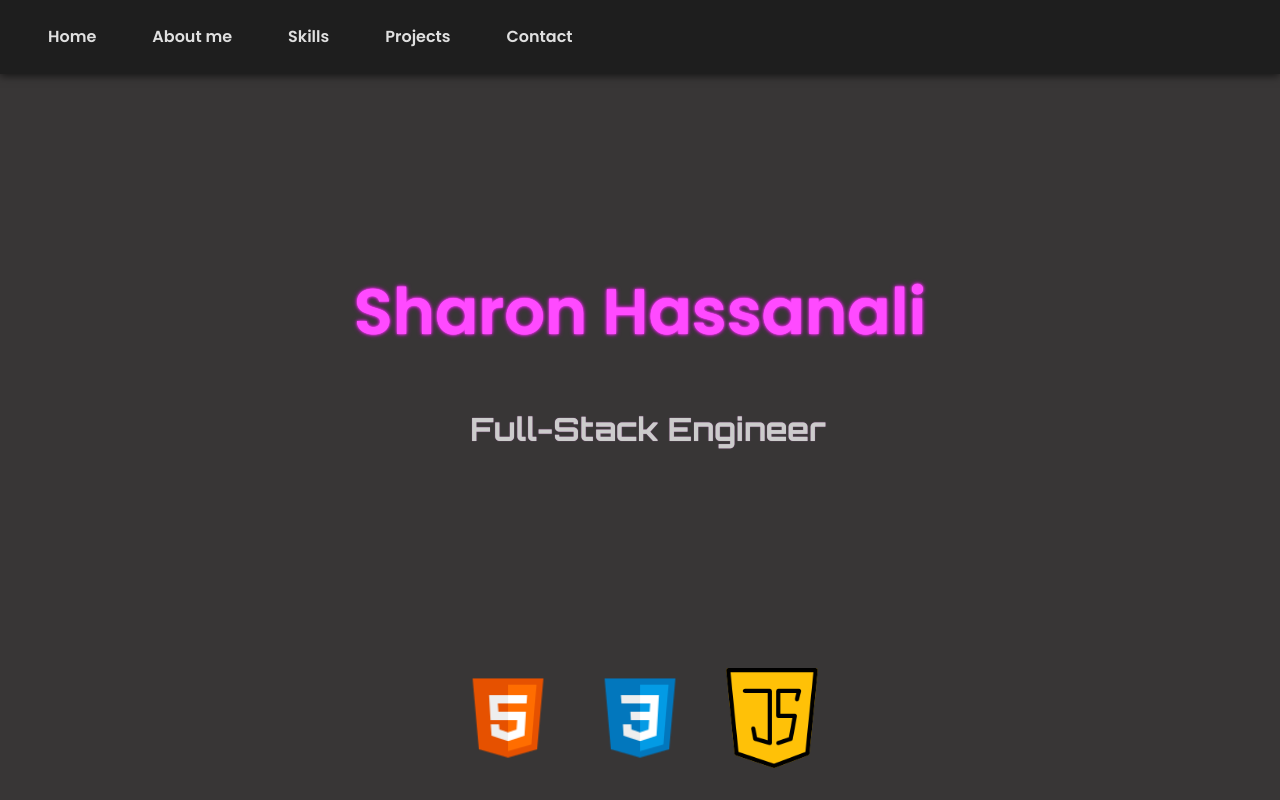
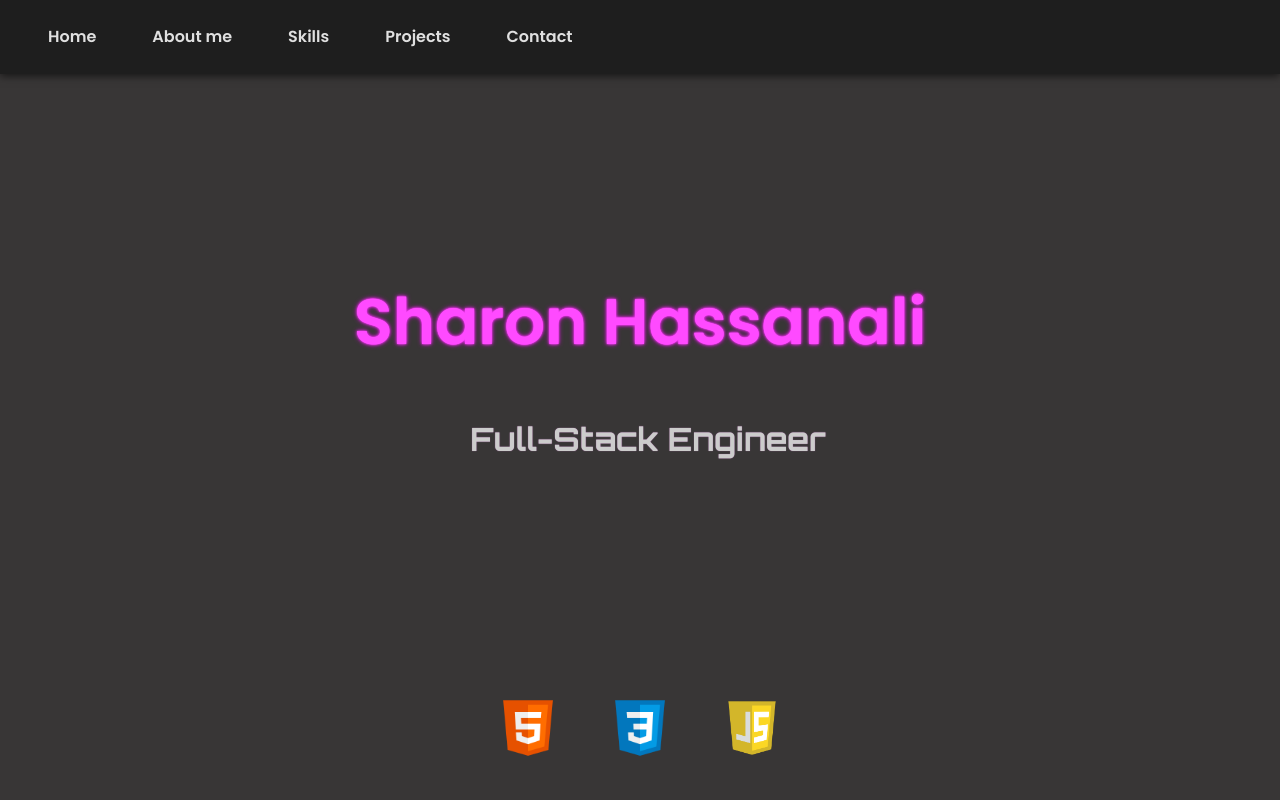
Before and after one commit to SSHSilva/portfolio, a plain HTML site: page index.html in a window 1280 px wide. Drawn offline with Linux system fonts and the light colour scheme.

Commit message:
Fixing the javascript logo

```diff
--- a/index.html
+++ b/index.html
@@ -37,7 +37,7 @@
     <div class="logo-container">
         <img src="./Images/HTML5.png" alt="HTML-logo" class="logo">
         <img src="./Images/CSS-logo.png" alt="CSS-logo" class="logo">
-        <img src="/Images/js-logo.png" alt="Javascript-logo" class="logo">
+        <img src="./Images/javascript-logo.webp" alt="Javascript-logo" class="logo">
     </div>
 
 
--- a/styles.css
+++ b/styles.css
@@ -107,14 +107,18 @@ main{
   align-items: center;
   justify-content: center;
   gap: 2rem;
-  margin-top: auto; /* Pushes it to the bottom */
   padding-bottom: 2rem;
+
 }
 
+
+
 .logo {
-  width: 100px;
-  height: auto;
-  object-fit: contain
+  height: 80px;   /* adjust as needed */
+  width: auto;    /* keeps image proportions */
+  object-fit: contain;
+  padding: 5px;   /* optional: adds spacing between logos */
+
 }
 
 .title {
```
Also changed, not shown: Images/js-logo2.png, Images/js-logo3.png (added).
